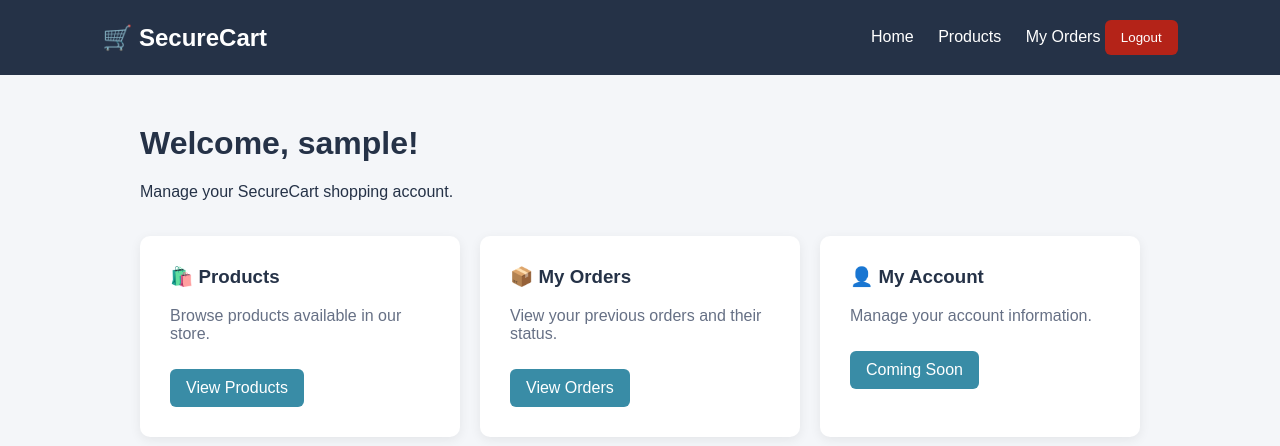
After one commit to akanbi9/SecureCart, a Flask app: template app/templates/dashboard.html in a window 1280 px wide. The commit adds this page. Shown: the top 446 px of the page. Run offline with Flask 3, Linux system fonts and the light colour scheme; the template is opened without the code that fills it: most values are stand-ins (such as "Sample title", 1, 10 or a date in 2020); parts of the project's set-up code (start-up, migrations or seed data) failed here and were passed over.

Commit message:
Add customer dashboard and improve login navigation

```diff
--- a/app/app.py
+++ b/app/app.py
@@ -11,13 +11,57 @@ app = Flask(__name__)
 app.secret_key = os.environ["SECRET_KEY"]
 
 
+
 # --------------------
 # HOME
 # --------------------
 
 @app.route("/")
 def home():
-    return render_template("home.html")
+    return render_template(
+        "home.html",
+        logged_in=session.get("user_id") is not None
+    )
+
+
+
+# --------------------
+# CUSTOMER DASHBOARD
+# --------------------
+
+@app.route("/dashboard", methods=["GET"])
+def customer_dashboard():
+    user_id = session.get("user_id")
+
+    if user_id is None:
+        return redirect("/login")
+
+    db = get_db()
+
+    user = db.execute(
+        """
+        SELECT id, username, role
+        FROM users
+        WHERE id = ?
+        """,
+        (user_id,)
+    ).fetchone()
+
+    db.close()
+
+    if user is None:
+        session.clear()
+        return redirect("/login")
+
+    if user["role"] != "customer":
+        return jsonify({
+            "error": "Customer access required"
+        }), 403
+
+    return render_template(
+        "dashboard.html",
+        username=user["username"]
+    )
 
 
 # --------------------
--- /dev/null
+++ b/app/templates/dashboard.html
@@ -0,0 +1,158 @@
+
+<!DOCTYPE html>
+<html lang="en">
+<head>
+    <meta charset="UTF-8">
+    <meta name="viewport"
+          content="width=device-width, initial-scale=1.0">
+    <title>Customer Dashboard | SecureCart</title>
+
+    <style>
+        body {
+            margin: 0;
+            font-family: Arial, sans-serif;
+            background: #f4f6f9;
+            color: #253247;
+        }
+
+        header {
+            background: #253247;
+            color: white;
+            padding: 20px 8%;
+            display: flex;
+            justify-content: space-between;
+            align-items: center;
+        }
+
+        header h2 {
+            margin: 0;
+        }
+
+        nav a {
+            color: white;
+            text-decoration: none;
+            margin-left: 20px;
+        }
+
+        .container {
+            max-width: 1000px;
+            margin: 50px auto;
+            padding: 0 20px;
+        }
+
+        .welcome {
+            margin-bottom: 35px;
+        }
+
+        .cards {
+            display: grid;
+            grid-template-columns:
+                repeat(auto-fit, minmax(230px, 1fr));
+            gap: 20px;
+        }
+
+        .card {
+            background: white;
+            padding: 30px;
+            border-radius: 10px;
+            box-shadow: 0 3px 12px rgba(0,0,0,0.07);
+        }
+
+        .card h3 {
+            margin-top: 0;
+        }
+
+        .card p {
+            color: #667085;
+        }
+
+        .card a {
+            display: inline-block;
+            margin-top: 10px;
+            background: #398ca6;
+            color: white;
+            padding: 10px 16px;
+            border-radius: 6px;
+            text-decoration: none;
+        }
+
+        button {
+            background: #b42318;
+            color: white;
+            border: none;
+            border-radius: 6px;
+            padding: 10px 16px;
+            cursor: pointer;
+        }
+    </style>
+</head>
+
+<body>
+
+<header>
+    <h2>🛒 SecureCart</h2>
+
+    <nav>
+        <a href="/">Home</a>
+        <a href="/products">Products</a>
+        <a href="/orders">My Orders</a>
+        <button type="button" onclick="logout()">
+            Logout
+        </button>
+    </nav>
+</header>
+
+<div class="container">
+
+    <div class="welcome">
+        <h1>Welcome, {{ username }}!</h1>
+        <p>Manage your SecureCart shopping account.</p>
+    </div>
+
+    <div class="cards">
+
+        <div class="card">
+            <h3>🛍️ Products</h3>
+            <p>Browse products available in our store.</p>
+            <a href="/products">View Products</a>
+        </div>
+
+        <div class="card">
+            <h3>📦 My Orders</h3>
+            <p>View your previous orders and their status.</p>
+            <a href="/orders">View Orders</a>
+        </div>
+
+        <div class="card">
+            <h3>👤 My Account</h3>
+            <p>Manage your account information.</p>
+            <a href="#" onclick="return false;">
+                Coming Soon
+            </a>
+        </div>
+
+    </div>
+
+</div>
+
+<script>
+async function logout() {
+    try {
+        const response = await fetch("/api/v1/auth/logout", {
+            method: "POST",
+            credentials: "same-origin"
+        });
+
+        if (response.ok) {
+            window.location.href = "/login";
+        } else {
+            alert("Logout failed. Please try again.");
+        }
+    } catch (error) {
+        alert("Unable to connect to the server.");
+    }
+}
+</script>
+
+</body>
+</html>
--- a/app/templates/login.html
+++ b/app/templates/login.html
@@ -163,9 +163,9 @@ document.getElementById("loginForm").addEventListener("submit", async function(e
             message.textContent = "Login successful!";
             message.style.color = "green";
 
-            // Return to the homepage until the
-            // authenticated dashboard is implemented.
-            window.location.assign("/products");
+
+            // Redirect customer to dashboard after successful login
+            window.location.assign("/dashboard");
         } else {
             message.textContent = result.error || "Login failed.";
             message.style.color = "red";
```
Also changed, not shown: app/templates/home.html (+7 -1 lines).
